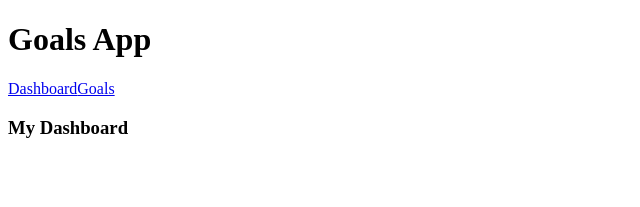
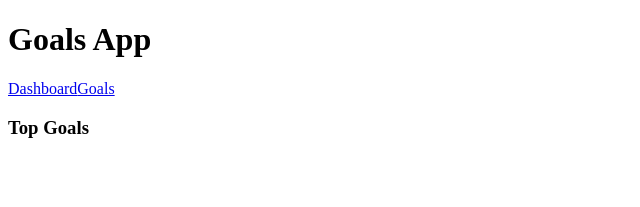
Before and after one commit to VinnieVendemia/goals-app-angular, an Angular app: page /dashboard in a window 1280 px wide. Shown: the top 207 px of the page, without its empty margins (0-640 px from the left). Built offline with nearby package versions, Linux system fonts and the light colour scheme.

Commit message:
Update DashboardComponent template

```diff
--- a/src/app/components/dashboard/dashboard.component.html
+++ b/src/app/components/dashboard/dashboard.component.html
@@ -1 +1,8 @@
-<h3>My Dashboard</h3>
+<h3>Top Goals</h3>
+<div class="grid grid-pad">
+  <div *ngFor="let goal of goals" class="col-1-4">
+    <div class="module goal">
+      <h4>{{goal.name}}</h4>
+    </div>
+  </div>
+</div>
```
